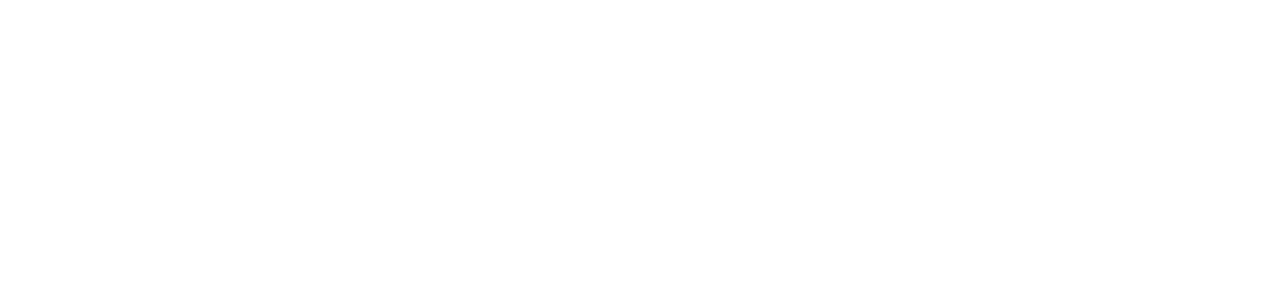
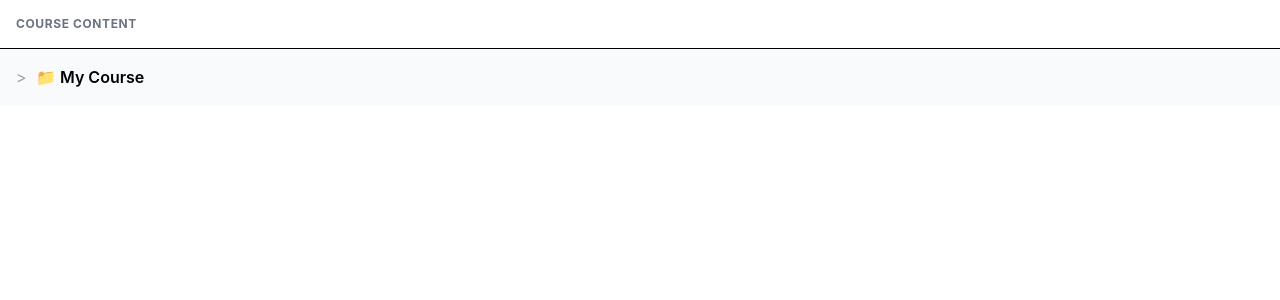
Before and after one commit to developer24Sri/authoring-app, a React (Vite) app: page / in a window 1280 px wide. Shown: the top 300 px of the page. Built offline with nearby package versions, Linux system fonts and the light colour scheme.

Commit message:
implemented treeNode component but requires update

```diff
--- a/src/App.tsx
+++ b/src/App.tsx
@@ -1,3 +1,4 @@
+import TreePanel from "./components/TreePanel/TreePanel"
 
 
 function App() {
@@ -5,7 +6,7 @@
 
   return (
     <>
-
+    <TreePanel />
     </>
   )
 }
--- a/src/components/TreePanel/TreeNode.tsx
+++ b/src/components/TreePanel/TreeNode.tsx
@@ -0,0 +1,65 @@
+import { useState } from "react";
+import { useTree } from "../../context/TreeContext";
+
+const TreeNode = ({ nodeId }: { nodeId: string }) => {
+    const { state, dispatch } = useTree();
+    const [isOpen, setIsOpen] = useState(false);
+
+    const node = state.nodes[nodeId];
+
+    if (!node) return null;
+
+    const handleSelect = (e: React.MouseEvent) => {
+        e.stopPropagation();
+        if (node.type === "leaf") {
+            dispatch({ type: "SET_ACTIVE", payload: { id: nodeId } }); //for feature 7
+        } else {
+            setIsOpen(!isOpen);
+        }
+    };
+
+    return (
+        <div className="select-none">
+            <div
+                className={`flex items-center p-2 hover:bg-gray-100 cursor-pointer border-b border-gray-50 transition-colors ${state.activeNodeId === nodeId ? "bg-blue-50 border-l-4 border-l-blue-500" : ""
+                    }`}
+                onClick={handleSelect}
+            >
+                {/* Parent Node */}
+                <span className="w-4 mr-1 text-gray-400">
+                    {node.type === "container" && (isOpen ? "V" : ">")}
+                </span>
+
+                {/* 2. Label & Icon */}
+                <span className={`flex-1 ${node.type === "container" ? "font-semibold" : "text-gray-700"}`}>
+                    {node.type === "container" ? "📁" : "📄"} {node.label}
+                </span>
+
+                {/* 3. Action Buttons for the feature 6 */}
+                {node.type === "container" && (
+                    <button
+                        onClick={(e) => {
+                            e.stopPropagation();
+                            dispatch({ type: 'ADD_NODE', payload: { parentId: nodeId, nodeType: 'leaf' } });
+                        }}
+                        className="opacity-0 group-hover:opacity-100 hover:text-green-600 px-2"
+                    >
+                        +
+                    </button>
+                )}
+            </div>
+
+            {/* rendering children */}
+            {isOpen && node.children && (
+                <div className="ml-4 border-l border-gray-200">
+                    {node.children.map((childId: string) => (
+                        // We ONLY pass the nodeId string here
+                        <TreeNode key={childId} nodeId={childId} />
+                    ))}
+                </div>
+            )}
+        </div>
+    );
+};
+
+export default TreeNode;
--- a/src/components/TreePanel/TreePanel.tsx
+++ b/src/components/TreePanel/TreePanel.tsx
@@ -0,0 +1,22 @@
+import { useTree } from "../../context/TreeContext";
+import TreeNode from "./TreeNode";
+
+const TreePanel = () => {
+  const { state } = useTree();
+
+  return (
+    <div className="h-full bg-gray-50 flex flex-col">
+      <div className="p-4 border-b bg-white">
+        <h2 className="text-xs font-bold uppercase text-gray-500 tracking-wider">
+          Course Content
+        </h2>
+      </div>
+
+      <div className="flex-1 overflow-y-auto p-2">
+        <TreeNode nodeId={state.rootId} />
+      </div>
+    </div>
+  );
+};
+
+export default TreePanel;
```
